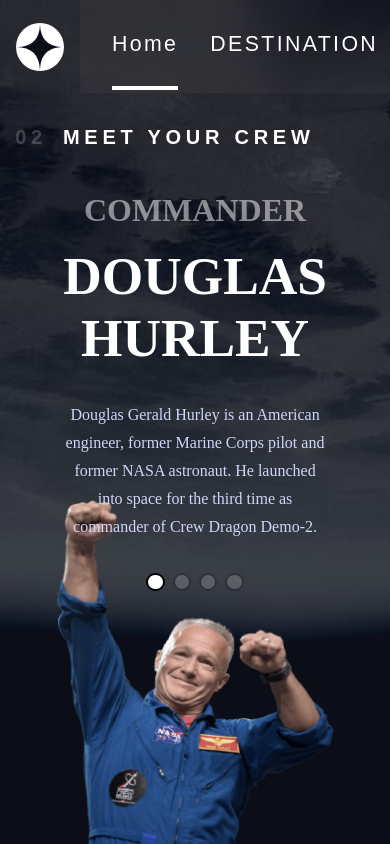
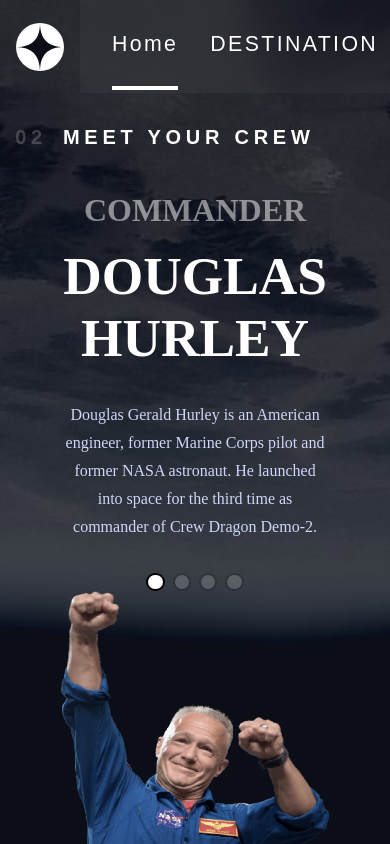
Before and after one commit to kielonl/space-tourism, a Vue app: page /crew in a window 390 px wide. Built offline with nearby package versions, Linux system fonts and the light colour scheme; a web font is replaced by a local one.

Commit message:
changed image position on tablet view

```diff
--- a/src/views/CrewView.vue
+++ b/src/views/CrewView.vue
@@ -214,6 +214,12 @@
           padding: 0 6rem;
           text-align: center;
         }
+        .right-side {
+          img {
+            position: unset;
+            width: 270px;
+          }
+        }
       }
     }
   }
```
